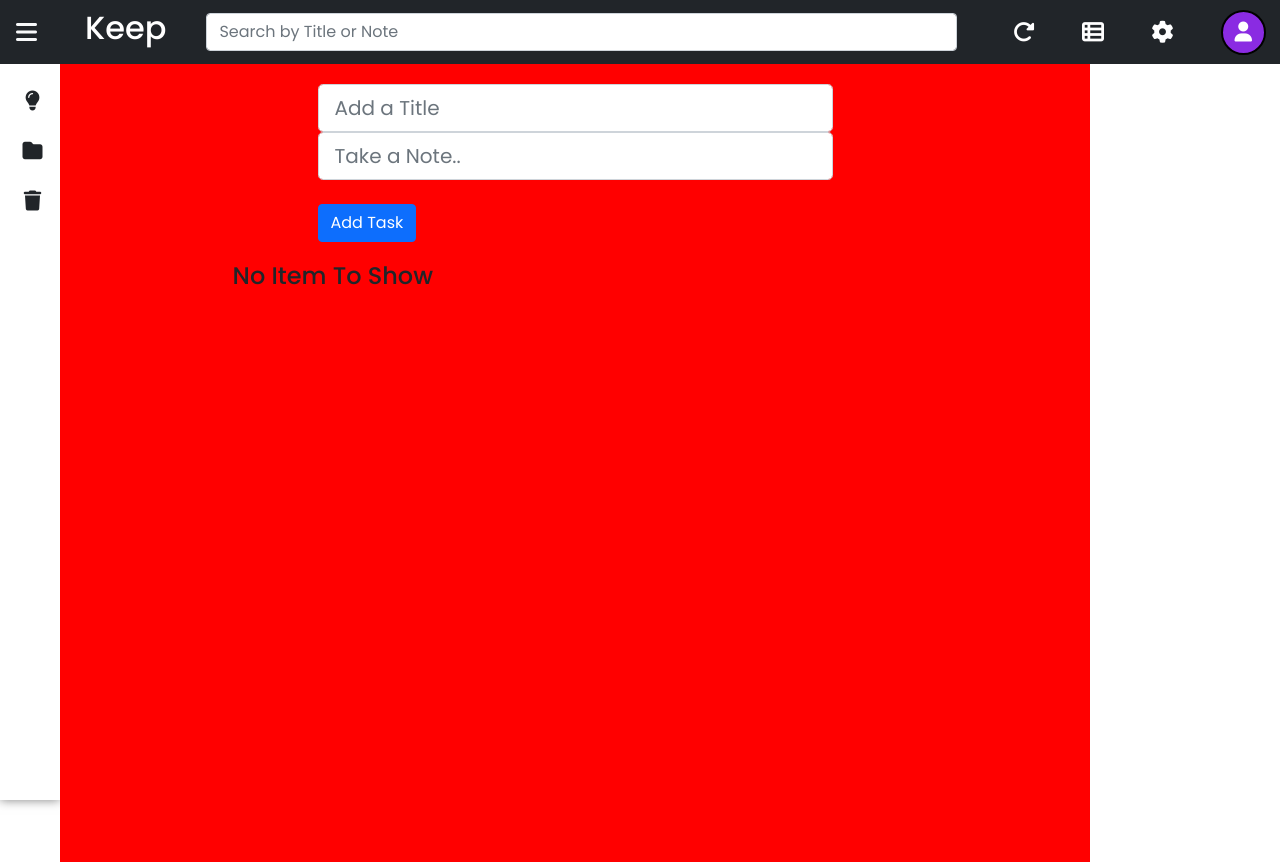
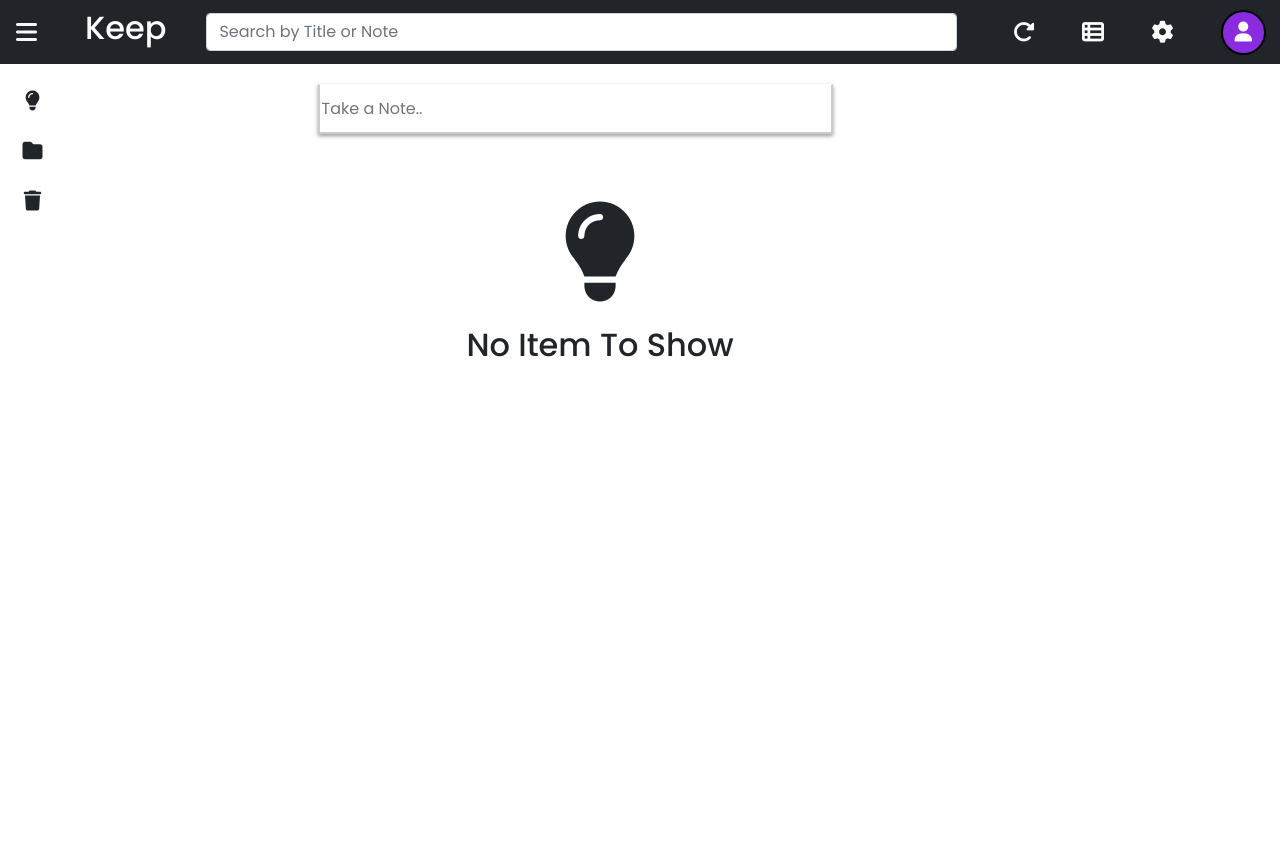
Before and after one commit to oshanpandit/note-it, an Angular app: page / in a window 1280 px wide. After the commit the page ends 800 px from the top, so only its background shows below. Built offline with nearby package versions, Linux system fonts and the light colour scheme.

Commit message:
added styles

```diff
--- a/package.json
+++ b/package.json
@@ -36,6 +36,7 @@
     "@angular/compiler-cli": "^17.2.0",
     "@types/jasmine": "~5.1.0",
     "@types/masonry-layout": "^4.2.7",
+    "@types/sortablejs": "^1.15.8",
     "jasmine-core": "~5.1.0",
     "karma": "~6.4.0",
     "karma-chrome-launcher": "~3.2.0",
--- a/src/app/app.component.css
+++ b/src/app/app.component.css
@@ -19,7 +19,6 @@ app-side-nav{
     left:0rem;
     width:60px;
     height:calc(100vh - 4rem);
-    box-shadow:0px 0px 10px rgba(0,0,0,0.5);
     border-top:1px solid white;
     overflow-x: hidden;
     white-space: nowrap;
--- a/src/app/archive/archive.component.css
+++ b/src/app/archive/archive.component.css
@@ -5,16 +5,29 @@
     align-items: center;
     height: 100%;
     width:100%;
-    background-color: red;
 }
 .responses{
     display:grid;
     grid-template-columns: 200px 200px 200px 200px;
     grid-auto-rows: minmax(100px,auto);
     grid-gap:20px;
-    background-color: aqua;
     width:90%;
 }
-.card-body{
-    border:2px solid black;
+
+.container{
+    width:85%;
+    columns:4;
+    column-gap: 10px;
+ }
+ .item{
+   background-color: white;
+   width:200px;
+   border:1px solid grey;
+   height:fit-content;
+   break-inside: avoid;
+   margin-bottom: 20px;
+   border:3px solid #ccc;
 }
+.item:hover{
+  box-shadow: 0 4px 8px rgba(0, 0, 0, 0.4);
+}
--- a/src/app/archive/archive.component.html
+++ b/src/app/archive/archive.component.html
@@ -2,13 +2,11 @@
 
     <div class="heading">
      <h4>Here are Your Archives</h4>
-    </div>
+    </div><br>
 
-       <div class="responses">
+       <div class="container">
 
-             <h4 *ngIf="archivedItems.length==0">No Item To Show</h4>
-
-         <div  *ngFor="let archive of archivedItems;index as i" class="card">
+         <div  *ngFor="let archive of archivedItems;index as i" class="item">
              <div class="card-body">
                <h5 class="card-title">{{archive.title}}</h5>
                <p class="card-text">{{archive.content}}</p>
--- a/src/app/notes/notes.component.css
+++ b/src/app/notes/notes.component.css
@@ -5,58 +5,61 @@
     align-items: center;
     height: 100%;
     width:100%;
-    background-color: red;
 }
 .form-input{
     width:50%;
-    border-radius:20%;
+    display: flex;
+    flex-direction: column;
+    align-items: center;
     margin-bottom:20px;
+    box-shadow: 0 2px 4px rgba(0, 0, 0, 0.4);
+}
+.title-class{
+  width:100%;
+  height:50px;
+  border:2px solid #ccc;
+  border-bottom: 1px solid transparent;
+  outline: none;
+}
+.content-class{
+  height:50px;
+   width:100%;
+   border:2px solid #ccc;
+   border-top:1px solid transparent;
+   outline: none;
 }
 
-/* grid styles */
-
-/* .container{
-    display:grid;
-    justify-content: center;
-    grid-template-columns: 200px 200px 200px 200px;
-    grid-auto-rows: minmax(100px,auto);
-    grid-gap:20px;
-    background-color: aqua;
+  .container{
+    position:relative;
+    left: 30px;
     width:90%;
+    columns:4;
+    column-gap: 10px;
  }
-
  .item{
+   background-color: white;
+   width:200px;
    height:fit-content;
-    background-color: white;
+   break-inside: avoid;
+   margin-bottom: 20px;
+   border:2px solid #ccc;
+   border-radius:10px;
 }
- .card-body{
-    border:2px solid black;
-} */
-
-/* kuch bhi styles */
-.container {
+.item:hover{
+  box-shadow: 0 4px 8px rgba(0, 0, 0, 0.4);
+}
+.not-it{
   display: flex;
-    flex-flow: column wrap;
-    align-content: space-around;
-    height:600px;
-    width:90%;
+  flex-direction: column;
+  align-items: center;
+  margin-left: 50px;
 }
-
-  .item {
-    width:250px;
-    height: fit-content;
-    margin-bottom:20px;
-    background-color: white;
+.not-it i{
+  font-size:100px;
 }
-
-  .item:nth-child(3n+1) { order: 1; }
-  .item:nth-child(3n+2) { order: 2; }
-  .item:nth-child(3n)   { order: 3; }
-
-  .container::before,
-  .container::after {
-    content: "";
-    flex-basis: 100%;
-    width: 0;
-    order: 2;
+.hidden-element{
+  display: none;
 }
+.card-body:hover .hidden-element{
+  display: inline;
+}
--- a/src/app/notes/notes.component.html
+++ b/src/app/notes/notes.component.html
@@ -1,24 +1,27 @@
 <div class="notes-area">
 
      <div class="form-input">
-        <input [(ngModel)]="curr_title" class="form-control form-control-lg" placeholder="Add a Title">
-        <input [(ngModel)]="curr_content" class="form-control form-control-lg" placeholder="Take a Note.."><br>
-        <button type="submit" class="btn btn-primary" (click)="addTask()">Add Task</button>
+        <input *ngIf="getStatus()" [(ngModel)]="curr_title" class="title-class" placeholder="Add a Title">
+        <input (click)="hasClicked()" [(ngModel)]="curr_content" class="content-class" placeholder="Take a Note.." (keydown.enter)="addTask()">
+        <!-- <button type="submit" class="btn btn-primary" (click)="addTask()">Add Task</button> -->
      </div>
 
-    <div class="container" #container>
+     <br><br>
 
-        <div *ngIf="noteItems.length==0">
-            <h4>No Item To Show</h4>
+    <div [ngClass]="{'container':noteItems.length>0}">
+
+        <div *ngIf="noteItems.length==0" class="not-it">
+            <i class="fa-solid fa-lightbulb"></i><br>
+            <h2>No Item To Show</h2>
               </div>
 
         <div  *ngFor="let note of noteItems | filterPipe:curr_search;index as i" class="item">
 
               <div class="card-body">
-                <h5 class="card-title">{{note.title}}</h5>
+                <h5 class="card-title"><p>{{note.title}}</p></h5>
                 <p class="card-text">{{note.content}}</p>
-                <a class="card-link" (click)="removeTask(i)"><i class="fa-solid fa-trash" style="color:darkblue"></i></a>
-                <a class="card-link" (click)="archiveTask(i)"><i class="fa-solid fa-box-archive" style="color:darkblue"></i></a>
+                <a class="card-link hidden-element" (click)="removeTask(i)"><i class="fa-solid fa-trash" style="color:darkblue"></i></a>
+                <a class="card-link hidden-element" (click)="archiveTask(i)"><i class="fa-solid fa-box-archive" style="color:darkblue"></i></a>
                 </div>
             </div>
           </div>
--- a/src/app/notes/notes.component.ts
+++ b/src/app/notes/notes.component.ts
@@ -11,12 +11,13 @@ import { AfterViewInit,ElementRef,ViewChild } from '@angular/core';
 export class NotesComponent {
 
     constructor(private dataService:DataService){};
-    @ViewChild('container') container: ElementRef;
+    // @ViewChild('container') container: ElementRef;
     noteItems:{title:string,content:string}[];
     curr_title="";
     curr_content="";
     curr_search='';
-    display=600;
+    title_status=false;
+   //  display=600;
 
     ngOnInit(){
       this.noteItems=this.dataService.noteitems;
@@ -26,17 +27,20 @@ export class NotesComponent {
     }
 
     addTask(){
-        this.display+=this.curr_content.length/2.2;
-        this.container.nativeElement.style.height=this.display.toString()+'px';
+      //   this.display+=this.curr_content.length/2.2;
+      //   this.container.nativeElement.style.height=this.display.toString()+'px';
        if(this.curr_content!=''){
           this.dataService.addItem(this.curr_title,this.curr_content);
        }
+      this.title_status=false;
+       this.curr_content="";
+       this.curr_title="";
     }
     removeTask(index:number){
 
-        let diff=this.noteItems[index].content.length/2;
-        this.display=this.display-diff;
-        this.container.nativeElement.style.height=this.display.toString()+'px';
+      //   let diff=this.noteItems[index].content.length/2;
+      //   this.display=this.display-diff;
+      //   this.container.nativeElement.style.height=this.display.toString()+'px';
         this.dataService.removeItem(index);
     }
 
@@ -44,5 +48,13 @@ export class NotesComponent {
        this.dataService.archiveTask(index);
     }
 
+    hasClicked(){
+      this.title_status=true;
+    }
+
+    getStatus(){
+      return this.title_status;
+    }
+
 
 }
--- a/src/app/side-nav/side-nav.component.css
+++ b/src/app/side-nav/side-nav.component.css
@@ -17,8 +17,8 @@
 
 .nav-list-item:hover{
 
-    background-color:lightgray;
-    border-radius: 10px;
+    background-color:rgba(235, 128, 35,0.5);
+    border-radius:10px;
 }
 
 
--- a/src/app/trash/trash.component.css
+++ b/src/app/trash/trash.component.css
@@ -5,16 +5,23 @@
     align-items: center;
     height: 100%;
     width:100%;
-    background-color: red;
+    /* background-color: red; */
 }
-.responses{
-    display:grid;
-    grid-template-columns: 200px 200px 200px 200px;
-    grid-auto-rows: minmax(100px,auto);
-    grid-gap:20px;
-    background-color: aqua;
-    width:90%;
+
+.container{
+    width:85%;
+    columns:4;
+    column-gap: 10px;
+ }
+ .item{
+   background-color: white;
+   width:200px;
+   border:1px solid grey;
+   height:fit-content;
+   break-inside: avoid;
+   margin-bottom: 20px;
+   border:3px solid #ccc;
 }
-.card-body{
-    border:2px solid black;
+.item:hover{
+  box-shadow: 0 4px 8px rgba(0, 0, 0, 0.4);
 }
--- a/src/app/trash/trash.component.html
+++ b/src/app/trash/trash.component.html
@@ -2,13 +2,11 @@
 
        <div class="heading">
         <h4>Trash will be deleted after 7 days</h4>
-       </div>
+       </div><br>
 
-          <div class="responses">
+          <div class="container">
 
-                <h4 *ngIf="deletedItems.length==0">No Item To Show</h4>
-
-            <div  *ngFor="let delete of deletedItems;index as i" class="card">
+            <div  *ngFor="let delete of deletedItems;index as i" class="item">
                 <div class="card-body">
                   <h5 class="card-title">{{delete.title}}</h5>
                   <p class="card-text">{{delete.content}}</p>
```
Also changed, not shown: 1 other file (tests, documents, lock files or other folders). Lines whose indentation alone changed are shown as unchanged.
